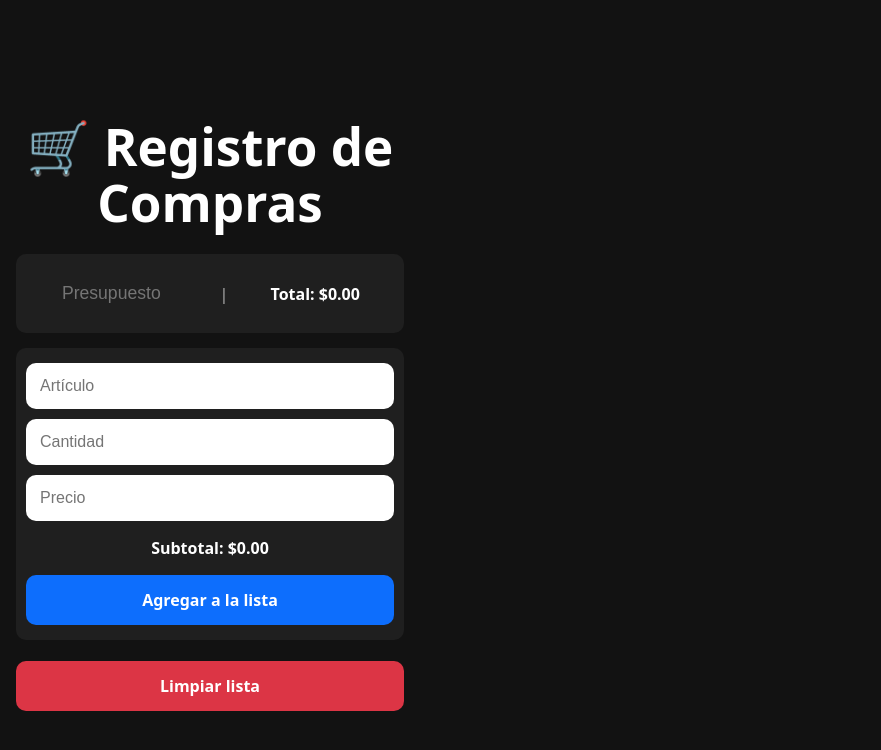
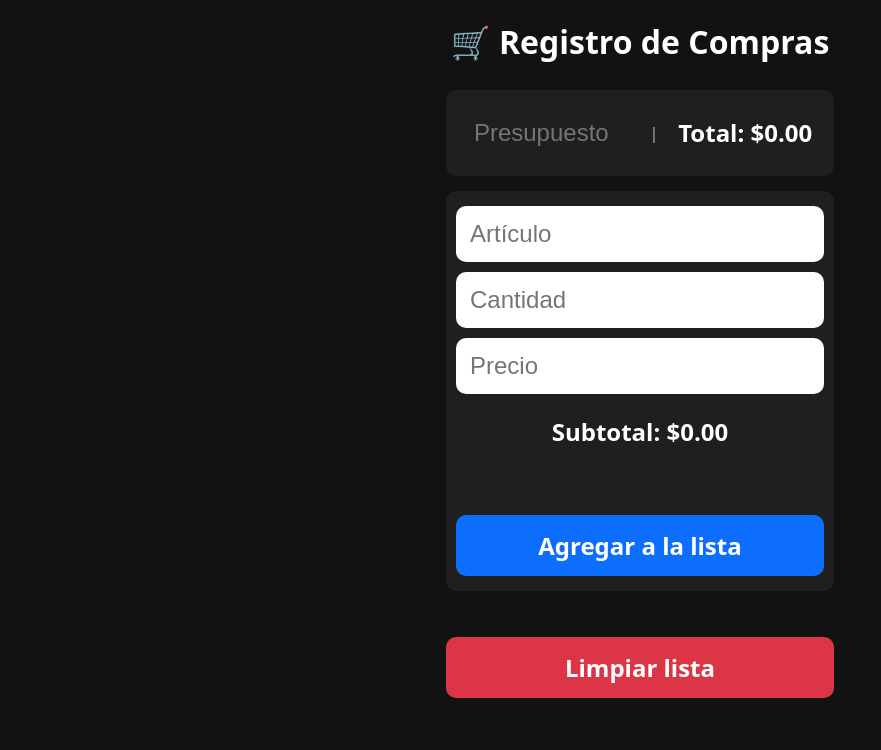
Before and after one commit to Dexors09/AppCompras, a React (Vite) app: page / in a window 1280 px wide. Shown: the top 750 px of the page, without its empty margins (0-881 px from the left). Built offline with nearby package versions, Linux system fonts and the light colour scheme.

Commit message:
cambio en los estilos

```diff
--- a/src/App.css
+++ b/src/App.css
@@ -14,8 +14,11 @@ body {
   font-family: system-ui, Arial, sans-serif;
   background: var(--color-bg);
   color: #fff;
+  padding: 0;
   margin: 0;
-  padding: 0;
+  display: flex;
+  align-items: center;
+  justify-content: center;
 }
 
 .container {
@@ -24,9 +27,11 @@ body {
   padding: 1rem;
 }
 
-h1 {
+h2 {
   text-align: center;
   margin-bottom: 1.5rem;
+  margin-top: -5rem;
+  font-size: 2rem;
 }
 
 input,
@@ -36,7 +41,7 @@ button {
   padding: 14px;
   border-radius: var(--radius);
   border: none;
-  font-size: 1rem;
+  font-size: 1.5rem;
 }
 
 button {
@@ -44,10 +49,12 @@ button {
   color: white;
   font-weight: bold;
   cursor: pointer;
+  margin-top: 50px;
 }
 
 button.danger {
   background: var(--color-danger);
+  margin-top: 30px;
 }
 
 .presupuesto {
@@ -61,7 +68,7 @@ button.danger {
 
 .presupuesto input {
   flex: 1;
-  font-size: 1.1rem;
+  font-size: 1.5rem;
   text-align: center;
   background: transparent;
   color: white;
@@ -78,7 +85,7 @@ button.danger {
 .presupuesto #total {
   flex: 1;
   text-align: center;
-  font-size: 1rem;
+  font-size: 1.5rem;
   font-weight: bold;
 }
 
@@ -92,7 +99,8 @@ button.danger {
 #subtotal {
   text-align: center;
   font-weight: bold;
-  margin: 10px 0;
+  margin: 15px 0;
+  font-size: 1.5rem
 }
 
 #lista {
@@ -130,6 +138,6 @@ button.danger {
   }
 
   #total {
-    font-size: 0.95rem;
+    font-size: 1.5rem;
   }
 }
--- a/src/App.jsx
+++ b/src/App.jsx
@@ -51,7 +51,7 @@ function App() {
 
   return (
     <div className="container">
-      <h1>🛒 Registro de Compras</h1>
+      <h2>🛒 Registro de Compras</h2>
 
       <div className="presupuesto">
         <input
```
Also changed, not shown: 5 other files (tests, documents, lock files or other folders).
